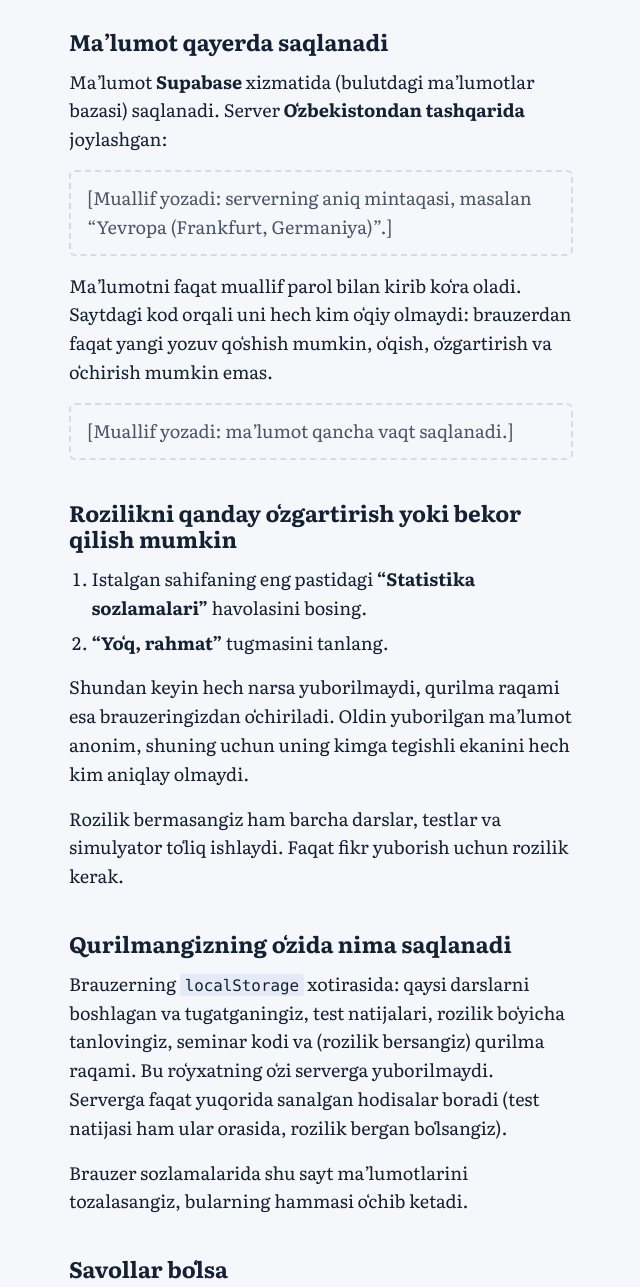
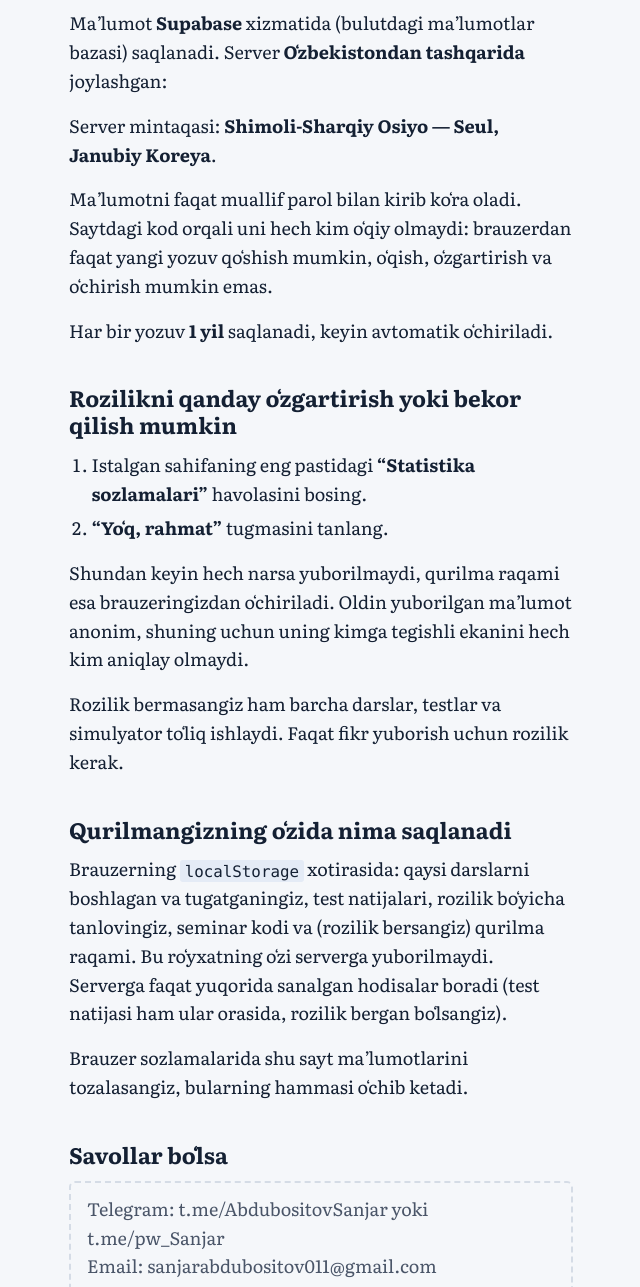
Before and after one commit to SanjarAbdubositov/Dimensions, a website with bundled scripts: page privacy.html in a window 1280 px wide. Shown: the part 1513-2800 px from the top of the page, without its empty margins (319-959 px from the left). Built offline with nearby package versions, Linux system fonts and the light colour scheme.

Commit message:
Update privacy policy details and contact information

```diff
--- a/privacy.html
+++ b/privacy.html
@@ -39,7 +39,6 @@
 
   <main id="main" class="wrap prose">
     <h1>Maxfiylik</h1>
-    <p class="draft-banner" role="note">Qoralama — muallif hali qayta yozmagan</p>
 
     <p class="lead">Qisqasi: ism, telefon va email soʻralmaydi. Statistika faqat siz “Roziman” desangiz yigʻiladi. Rad etsangiz ham sayt toʻliq ishlaydi.</p>
 
@@ -67,9 +66,9 @@
 
     <h2 id="qayerda">Maʼlumot qayerda saqlanadi</h2>
     <p>Maʼlumot <strong>Supabase</strong> xizmatida (bulutdagi maʼlumotlar bazasi) saqlanadi. Server <strong>Oʻzbekistondan tashqarida</strong> joylashgan:</p>
-    <p class="placeholder" role="note">[Muallif yozadi: serverning aniq mintaqasi, masalan “Yevropa (Frankfurt, Germaniya)”.]</p>
+    <p>Server mintaqasi: <strong>Shimoli-Sharqiy Osiyo — Seul, Janubiy Koreya</strong>.</p>
     <p>Maʼlumotni faqat muallif parol bilan kirib koʻra oladi. Saytdagi kod orqali uni hech kim oʻqiy olmaydi: brauzerdan faqat yangi yozuv qoʻshish mumkin, oʻqish, oʻzgartirish va oʻchirish mumkin emas.</p>
-    <p class="placeholder" role="note">[Muallif yozadi: maʼlumot qancha vaqt saqlanadi.]</p>
+    <p>Har bir yozuv <strong>1 yil</strong> saqlanadi, keyin avtomatik oʻchiriladi.</p>
 
     <h2 id="statistika">Rozilikni qanday oʻzgartirish yoki bekor qilish mumkin</h2>
     <ol>
@@ -84,7 +83,7 @@
     <p>Brauzer sozlamalarida shu sayt maʼlumotlarini tozalasangiz, bularning hammasi oʻchib ketadi.</p>
 
     <h2 id="boglanish">Savollar boʻlsa</h2>
-    <p class="placeholder" role="note">[Muallif yozadi: bogʻlanish yoʻli.]</p>
+        <p class="placeholder" role="note">Telegram: t.me/AbdubositovSanjar yoki t.me/pw_Sanjar <br> Email: sanjarabdubositov011@gmail.com</p>
   </main>
 
   <footer class="site-footer">
```
